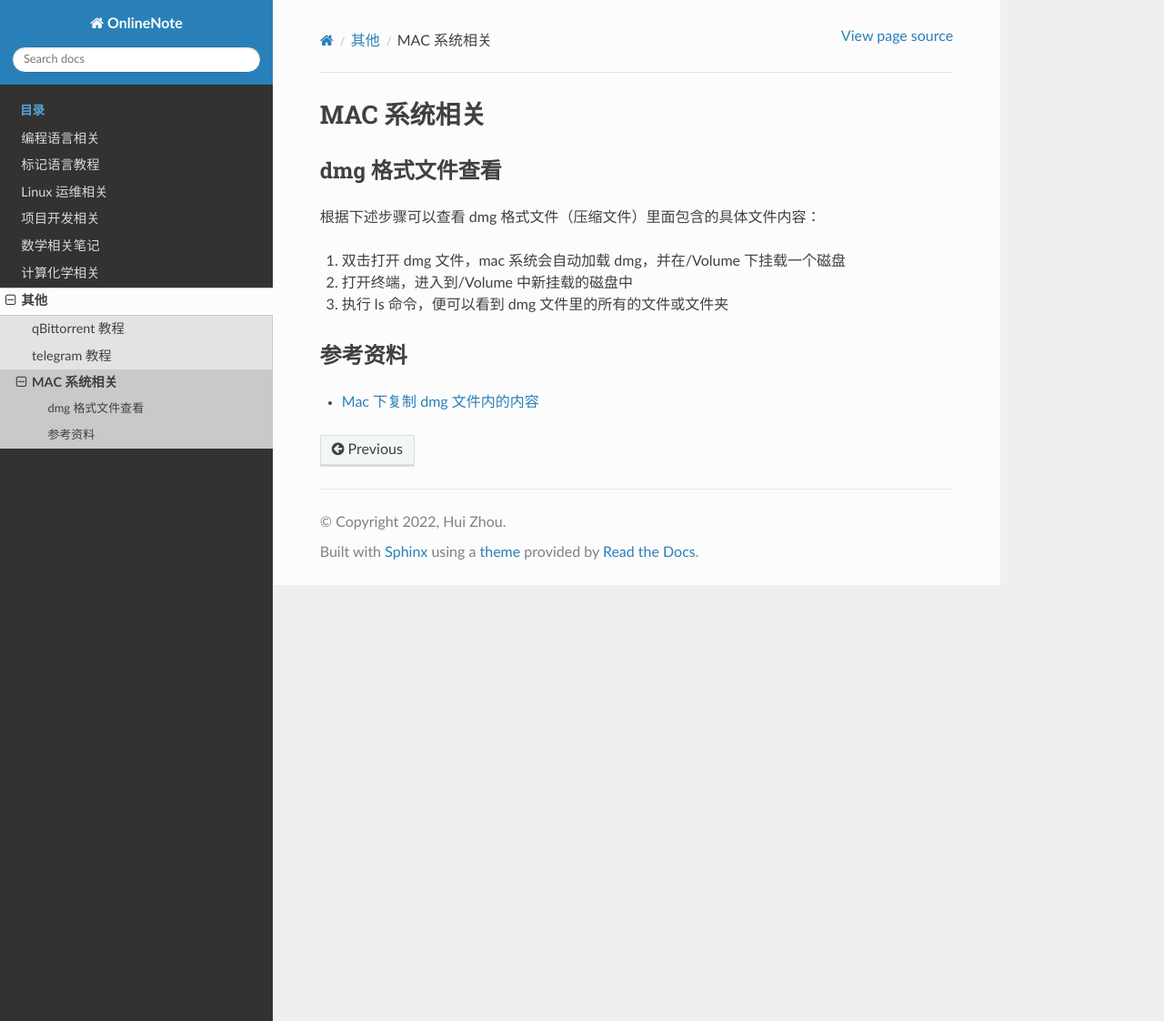
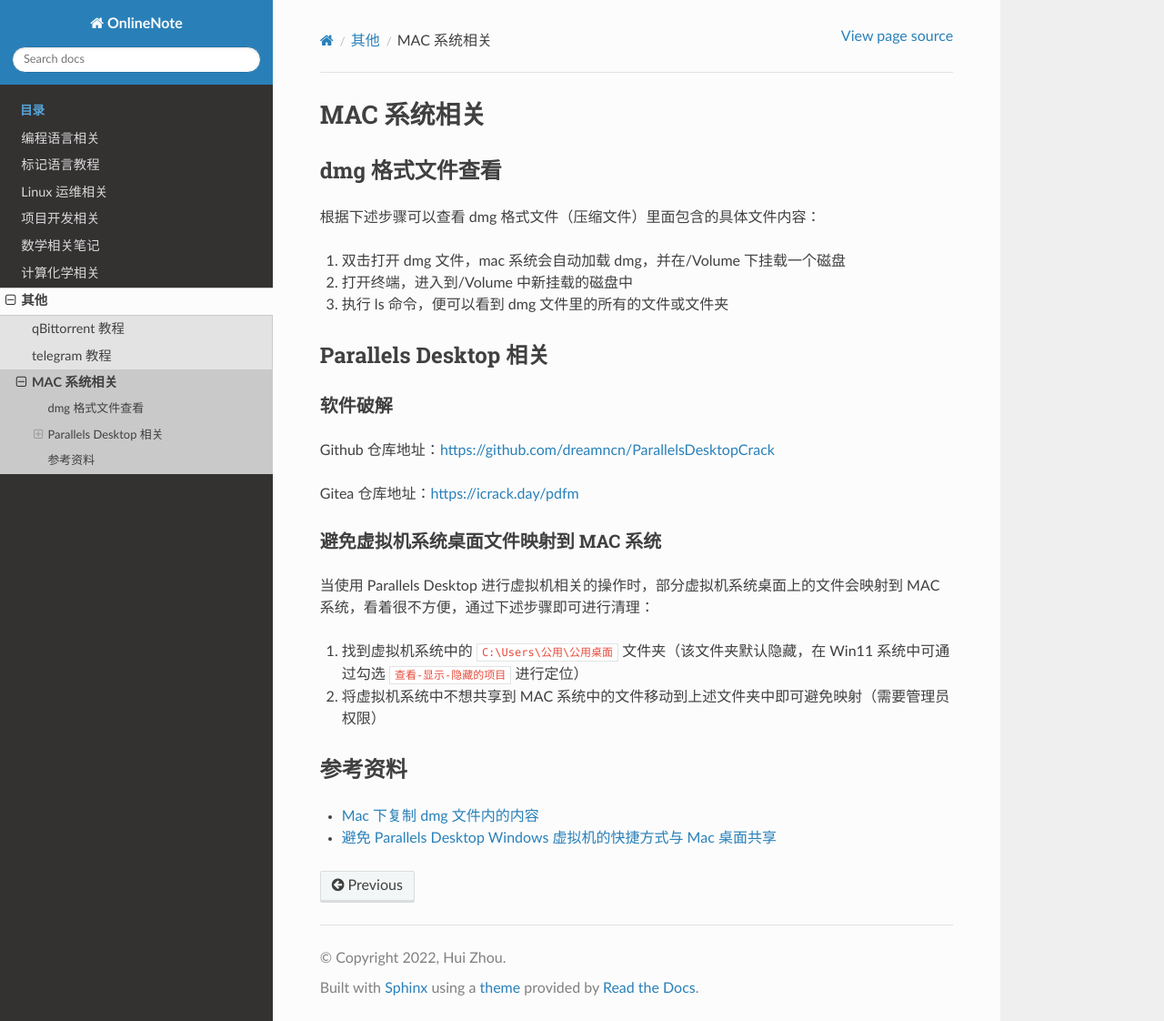
Before and after one commit to Rasic2/CodeNote, a Sphinx documentation site: the page built from docs/source/others/mac.md, in a window 1280 px wide and 1122 px high. Shown: the whole window at 91% size. Built offline with Sphinx 7.4.7 and the Read the Docs theme 2.0.0, drawn with Linux system fonts in a browser that asks for light colours.

Commit message:
add pd in mac.md

```diff
--- a/docs/source/others/mac.md
+++ b/docs/source/others/mac.md
@@ -10,6 +10,24 @@
 
 3. 执行 ls 命令，便可以看到 dmg 文件里的所有的文件或文件夹
 
+## Parallels Desktop 相关
+
+### 软件破解
+
+Github 仓库地址：https://github.com/dreamncn/ParallelsDesktopCrack
+
+Gitea 仓库地址：https://icrack.day/pdfm
+
+### 避免虚拟机系统桌面文件映射到 MAC 系统
+
+当使用 Parallels Desktop 进行虚拟机相关的操作时，部分虚拟机系统桌面上的文件会映射到 MAC 系统，看着很不方便，通过下述步骤即可进行清理：
+
+1. 找到虚拟机系统中的 `C:\Users\公用\公用桌面` 文件夹（该文件夹默认隐藏，在 Win11 系统中可通过勾选 `查看-显示-隐藏的项目` 进行定位）
+
+2. 将虚拟机系统中不想共享到 MAC 系统中的文件移动到上述文件夹中即可避免映射（需要管理员权限）
+
 ## 参考资料
 
 - [Mac 下复制 dmg 文件内的内容](https://blog.csdn.net/iteye_11434/article/details/82208921)
+
+- [避免 Parallels Desktop Windows 虚拟机的快捷方式与 Mac 桌面共享](https://blog.csdn.net/qq_43444349/article/details/107307472)
```
